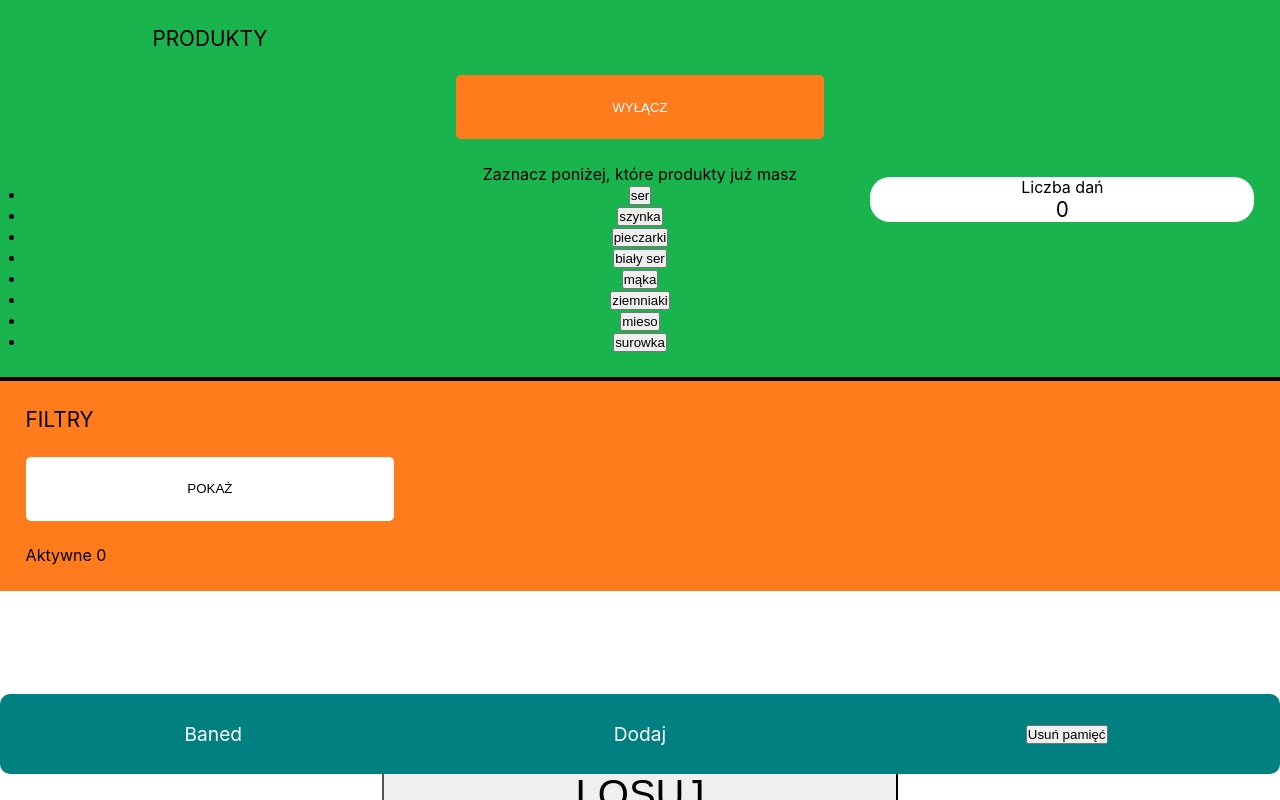
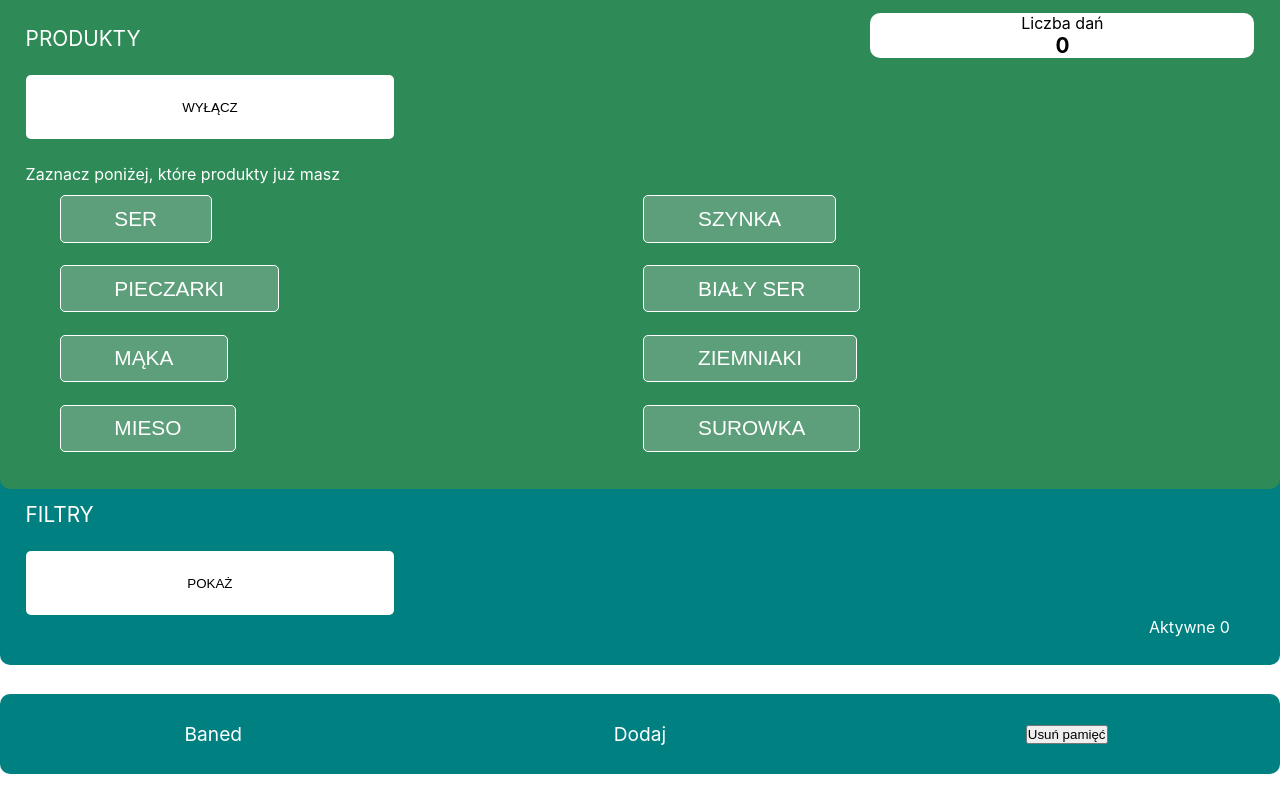
Before and after one commit to atrykp/what-s-for-dinner-react-app, a React (Create React App) app: page / in a window 1280 px wide. Both pictures are taken after a click on the button "WŁĄCZ". Shown: the top 800 px of the page. Built offline with nearby package versions, Linux system fonts and the light colour scheme.

Commit message:
add style to user products list

```diff
--- a/src/components/Ingredients.js
+++ b/src/components/Ingredients.js
@@ -1,5 +1,6 @@
 import React from "react";
 import { v4 } from "uuid";
+import "../styles/Ingredients.css";
 
 const Ingredients = ({ drawnDish }) => {
   const ingredientsArr = [...drawnDish.ingredient];
@@ -9,7 +10,7 @@ const Ingredients = ({ drawnDish }) => {
       <span> {element.quantity}</span>
     </li>
   ));
-  return <ul>{ingredientsList}</ul>;
+  return <ul className="ingredientsList">{ingredientsList}</ul>;
 };
 
 export default Ingredients;
--- a/src/pages/DrawnDishList.js
+++ b/src/pages/DrawnDishList.js
@@ -70,7 +70,12 @@ const DrawnDishList = ({
         <h1>{selectedDish.name}</h1>
       </div>
       <div className="drawnDish__buttons">
-        <button onClick={() => ban(selectedDish.id, 7000)}>Nie dzisiaj</button>
+        <button
+          onClick={() => ban(selectedDish.id, 7000)}
+          className="drawnDish__shortBanBtn"
+        >
+          Nie dzisiaj
+        </button>
         <Link
           to={`dish/${selectedDish.name}${selectedDish.id}`}
           onClick={() => {
@@ -80,10 +85,16 @@ const DrawnDishList = ({
             setSelectedDishStorage(selectedDish);
             setIsUserProductsActive(false);
           }}
+          className="drawnDish__choose"
         >
           Ok
         </Link>
-        <button onClick={() => ban(selectedDish.id)}>Nie lubię</button>
+        <button
+          onClick={() => ban(selectedDish.id)}
+          className="drawnDish__banBtn"
+        >
+          Nie lubię
+        </button>
       </div>
     </>
   );
--- a/src/pages/FileterArr.js
+++ b/src/pages/FileterArr.js
@@ -261,7 +261,7 @@ const FileterArr = ({
 
   return (
     <>
-      <div className="filters"></div>
+      <div className="filters">
         <p className="filters__name">Filtry</p>
         <button onClick={showFilterArr} className="filters__activeBtn">
           {filterSection ? "ukryj" : "pokaż"}
@@ -269,6 +269,7 @@ const FileterArr = ({
         <p className="filters__counter">
           Aktywne <span>{activeFilters().length}</span>
         </p>
+      </div>
 
       {filterForm}
       {filterSection && filterArr}
--- a/src/pages/UserProducts.js
+++ b/src/pages/UserProducts.js
@@ -103,9 +103,11 @@ const UserProducts = ({
     setMatchDishes(selectedDishesArr);
   };
   const filters = productsFilters.map((item) => (
-    <li key={v4()}>
+    <li key={v4()} className="userProducts__filter">
       <button
-        className={item.active ? "activeFilter" : ""}
+        className={`${
+          item.active ? "activeFilter" : ""
+        } userProducts__filterBtn`}
         onClick={() => changeActiveStatus(item.id)}
       >
         {item.name}
@@ -113,9 +115,9 @@ const UserProducts = ({
     </li>
   ));
   const section = isActive && (
-    <div>
+    <div className="userProducts__filters">
       <p>Zaznacz poniżej, które produkty już masz</p>
-      <ul>{filters}</ul>
+      <ul className="userProducts__filtersList">{filters}</ul>
     </div>
   );
 
--- a/src/styles/App.css
+++ b/src/styles/App.css
@@ -3,27 +3,32 @@
   position: relative;
 }
 .upperNav__userProducts {
-  background-color: #1ab44f;
-  border-bottom: 2px solid black;
+  background-color: seagreen;
+  border-radius: 0 0 10px 10px;
+  z-index: 2;
   padding: 2%;
 }
 .upperNav__filters {
-  border-top: 2px solid black;
-  background-color: #ff7b1c;
+  margin-top: -3%;
+  background-color: teal;
   padding: 2%;
+  padding-top: 4%;
+  border-radius: 0 0 10px 10px;
 }
 .upperNav__counter {
+  z-index: 3;
   position: absolute;
   right: 2%;
-  top: 30%;
+  top: 2%;
   width: 30%;
   background-color: white;
   text-align: center;
-  border-radius: 20px;
+  border-radius: 10px;
 }
 .upperNav__counter span {
   font-size: 1.3rem;
   display: block;
+  font-weight: bold;
 }
 
 .lowerNav {
--- a/src/styles/DrawnDishList.css
+++ b/src/styles/DrawnDishList.css
@@ -22,7 +22,7 @@
   margin-bottom: 5%;
 }
 .drawnDish {
-  background: linear-gradient(rgba(37, 37, 37, 0.4), rgba(41, 41, 41, 0.4)),
+  background: linear-gradient(rgba(37, 37, 37, 0.6), rgba(41, 41, 41, 0.6)),
     url(../images/spices.jpg);
   width: 95%;
   min-height: 35vh;
@@ -42,6 +42,7 @@
   border-style: none;
   background-color: transparent;
   color: white;
+  border-bottom: 1px solid white;
 }
 .drawnDish__name {
   color: white;
@@ -51,3 +52,26 @@
   align-items: center;
   text-align: center;
 }
+.drawnDish__shortBanBtn,
+.drawnDish__banBtn {
+  background-color: transparent;
+  color: white;
+  font-weight: bold;
+  text-transform: uppercase;
+  border: 1px solid white;
+}
+.drawnDish__choose {
+  text-align: center;
+  font-size: 1.5rem;
+  text-decoration: none;
+  color: white;
+  border: 1px solid white;
+  text-transform: uppercase;
+}
+
+.drawnDish__shortBanBtn {
+  border-bottom-left-radius: 10px;
+}
+.drawnDish__banBtn {
+  border-bottom-right-radius: 10px;
+}
--- a/src/styles/FilterArr.css
+++ b/src/styles/FilterArr.css
@@ -0,0 +1,9 @@
+.filters {
+  position: relative;
+  color: white;
+}
+.filters__counter {
+  position: absolute;
+  bottom: 2%;
+  right: 2%;
+}
--- /dev/null
+++ b/src/styles/Ingredients.css
@@ -0,0 +1,5 @@
+.ingredientsList {
+  color: white;
+  padding-left: 3%;
+  list-style: none;
+}
--- a/src/styles/UserProducts.css
+++ b/src/styles/UserProducts.css
@@ -1,10 +1,7 @@
-.activeFilter {
-  background-color: green;
-}
 .userProducts {
+  color: white;
   min-height: 10vh;
   align-items: center;
-  text-align: center;
 }
 .userProducts__name {
   text-transform: uppercase;
@@ -18,8 +15,38 @@
   padding: 2% 10%;
   background-color: transparent;
   border-radius: 5px;
-  background-color: #ff7b1c;
-  color: white;
+  background-color: white;
+  color: black;
   border-style: none;
   text-align: center;
 }
+
+.userProducts__filters {
+  text-align: start;
+  color: white;
+}
+.userProducts__filtersList {
+  display: grid;
+  grid-template-columns: 1fr 1fr;
+  list-style: none;
+  width: 95%;
+}
+.userProducts__filter {
+  margin: 1% 4%;
+}
+.userProducts__filterBtn {
+  margin: 1% 2%;
+  display: block;
+  white-space: nowrap;
+  text-align: center;
+  font-size: 1.3rem;
+  padding: 2% 10%;
+  border-radius: 5px;
+  text-transform: uppercase;
+  background-color: rgba(204, 204, 204, 0.3);
+  border: 1px solid white;
+  color: white;
+}
+.activeFilter {
+  background-color: darkgreen;
+}
```
Also changed, not shown: 1 other file (tests, documents, lock files or other folders). Lines whose indentation alone changed are shown as unchanged.
